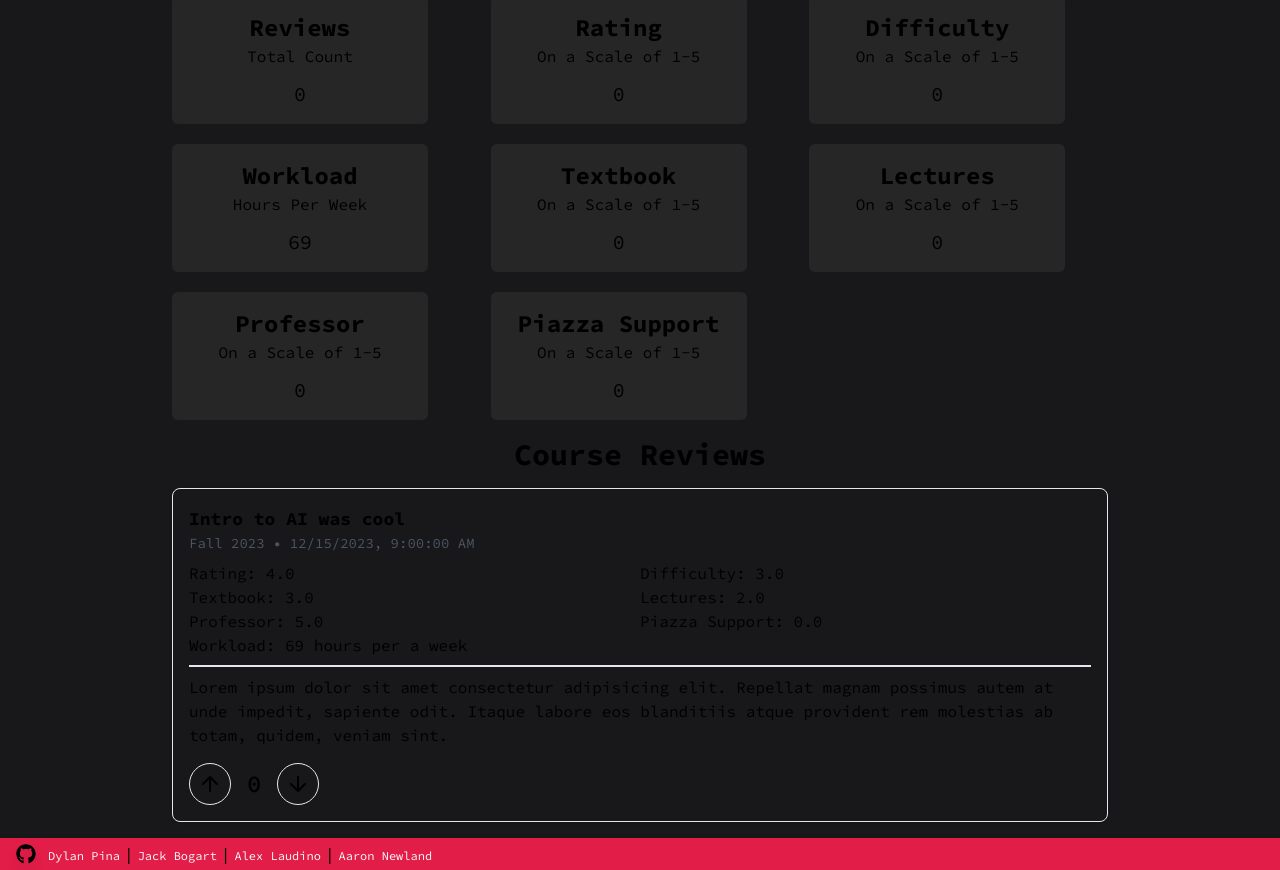
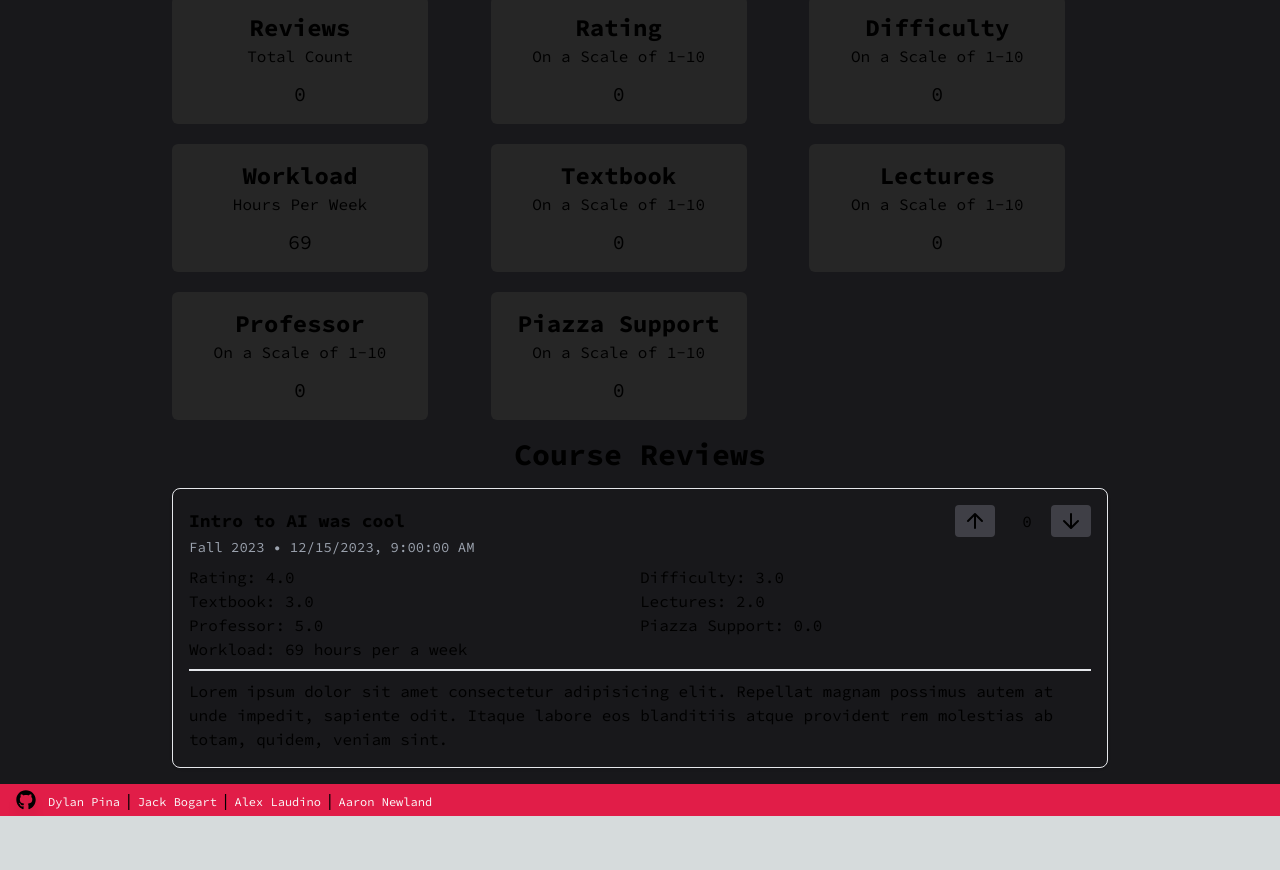
Before and after one commit to DylanPina/RUCS-Hub, a Next.js app: page /selected-course in a window 1280 px wide. Shown: the part 425-1295 px from the top of the page. After the commit the page ends 1241 px from the top, so only its background shows below. Built offline with nearby package versions, Linux system fonts and the light colour scheme; no server answers.

Commit message:
Modify the upvote/downvote system

```diff
--- a/components/selected-course/review.tsx
+++ b/components/selected-course/review.tsx
@@ -1,5 +1,6 @@
-import React from "react";
+"use client";
 
+import React, { useState } from "react";
 interface ReviewProps {
   title: string;
   semester: string;
@@ -17,10 +18,77 @@ interface ReviewProps {
 }
 
 export default function Review({ title, semester, dateTime, ratings, description }: ReviewProps) {
+  const [voteStatus, setVoteStatus] = useState<"upvoted" | "downvoted" | "none">("none");
+
+  const toggleUpvote = () => {
+    setVoteStatus((prevStatus) => {
+      if (prevStatus === "upvoted") {
+        return "none";
+      } else {
+        return "upvoted";
+      }
+    });
+  };
+
+  const toggleDownvote = () => {
+    setVoteStatus((prevStatus) => {
+      // Toggle logic
+      if (prevStatus === "downvoted") {
+        return "none";
+      } else {
+        return "downvoted";
+      }
+    });
+  };
+
+  const voteDisplay = voteStatus === "upvoted" ? 1 : voteStatus === "downvoted" ? -1 : 0;
   return (
     <div className="p-4 border rounded-lg shadow w-9/12">
-      <h2 className="text-lg font-bold">{title}</h2>
-      <p className="text-sm text-gray-600">
+      <div className="flex justify-between items-center">
+        <h2 className="text-lg font-bold">{title}</h2>
+        <div className="flex items-center">
+          <button
+            className={`mr-2 px-2 py-1 ${voteStatus === "upvoted" ? "bg-zinc-800" : "bg-zinc-700"} text-white rounded`}
+            onClick={() => setVoteStatus(voteStatus !== "upvoted" ? "upvoted" : "none")}
+          >
+            <svg
+              xmlns="http://www.w3.org/2000/svg"
+              width="24"
+              height="24"
+              viewBox="0 0 24 24"
+              fill="none"
+              stroke="#000000"
+              strokeWidth="2"
+              strokeLinecap="round"
+              strokeLinejoin="round"
+            >
+              <path d="M12 19V6M5 12l7-7 7 7" />
+            </svg>
+          </button>
+          <span className="mx-2 text-center" style={{ minWidth: "2rem" }}>
+            {voteDisplay}
+          </span>
+          <button
+            className={`px-2 py-1 ${voteStatus === "downvoted" ? "bg-zinc-800" : "bg-zinc-700"} text-white rounded`}
+            onClick={() => setVoteStatus(voteStatus !== "downvoted" ? "downvoted" : "none")}
+          >
+            <svg
+              xmlns="http://www.w3.org/2000/svg"
+              width="24"
+              height="24"
+              viewBox="0 0 24 24"
+              fill="none"
+              stroke="#000000"
+              strokeWidth="2"
+              strokeLinecap="round"
+              strokeLinejoin="round"
+            >
+              <path d="M12 5v13M5 12l7 7 7-7" />
+            </svg>
+          </button>
+        </div>
+      </div>
+      <p className="text-sm text-gray-400">
         {semester} • {new Date(dateTime).toLocaleString()}
       </p>
       <div className="grid grid-cols-1 sm:grid-cols-2 my-2">
@@ -34,39 +102,6 @@ export default function Review({ title, semester, dateTime, ratings, description
       </div>
       <div className="border my-2"></div>
       <p>{description}</p>
-      <div className="flex items-center space-x-4 mt-4">
-        <button className="p-2 border rounded-full hover:bg-gray-100">
-          <svg
-            xmlns="http://www.w3.org/2000/svg"
-            width="24"
-            height="24"
-            viewBox="0 0 24 24"
-            fill="none"
-            stroke="#000000"
-            stroke-width="2"
-            stroke-linecap="round"
-            stroke-linejoin="round"
-          >
-            <path d="M12 19V6M5 12l7-7 7 7" />
-          </svg>
-        </button>
-        <span className="text-2xl font-semibold">0</span>
-        <button className="p-2 border rounded-full hover:bg-gray-100">
-          <svg
-            xmlns="http://www.w3.org/2000/svg"
-            width="24"
-            height="24"
-            viewBox="0 0 24 24"
-            fill="none"
-            stroke="#000000"
-            stroke-width="2"
-            stroke-linecap="round"
-            stroke-linejoin="round"
-          >
-            <path d="M12 5v13M5 12l7 7 7-7" />
-          </svg>
-        </button>
-      </div>
     </div>
   );
 }
--- a/components/selected-course/stat_grid.tsx
+++ b/components/selected-course/stat_grid.tsx
@@ -4,13 +4,13 @@ import StatBox from "./stat_box";
 export default function StatGrid() {
   const gridData = [
     { title: "Reviews", subtitle: "Total Count", value: 0 },
-    { title: "Rating", subtitle: "On a Scale of 1-5", value: 0 },
-    { title: "Difficulty", subtitle: "On a Scale of 1-5", value: 0 },
+    { title: "Rating", subtitle: "On a Scale of 1-10", value: 0 },
+    { title: "Difficulty", subtitle: "On a Scale of 1-10", value: 0 },
     { title: "Workload", subtitle: "Hours Per Week", value: 69 },
-    { title: "Textbook", subtitle: "On a Scale of 1-5", value: 0 },
-    { title: "Lectures", subtitle: "On a Scale of 1-5", value: 0 },
-    { title: "Professor", subtitle: "On a Scale of 1-5", value: 0 },
-    { title: "Piazza Support", subtitle: "On a Scale of 1-5", value: 0 },
+    { title: "Textbook", subtitle: "On a Scale of 1-10", value: 0 },
+    { title: "Lectures", subtitle: "On a Scale of 1-10", value: 0 },
+    { title: "Professor", subtitle: "On a Scale of 1-10", value: 0 },
+    { title: "Piazza Support", subtitle: "On a Scale of 1-10", value: 0 },
   ];
 
   return (
```
